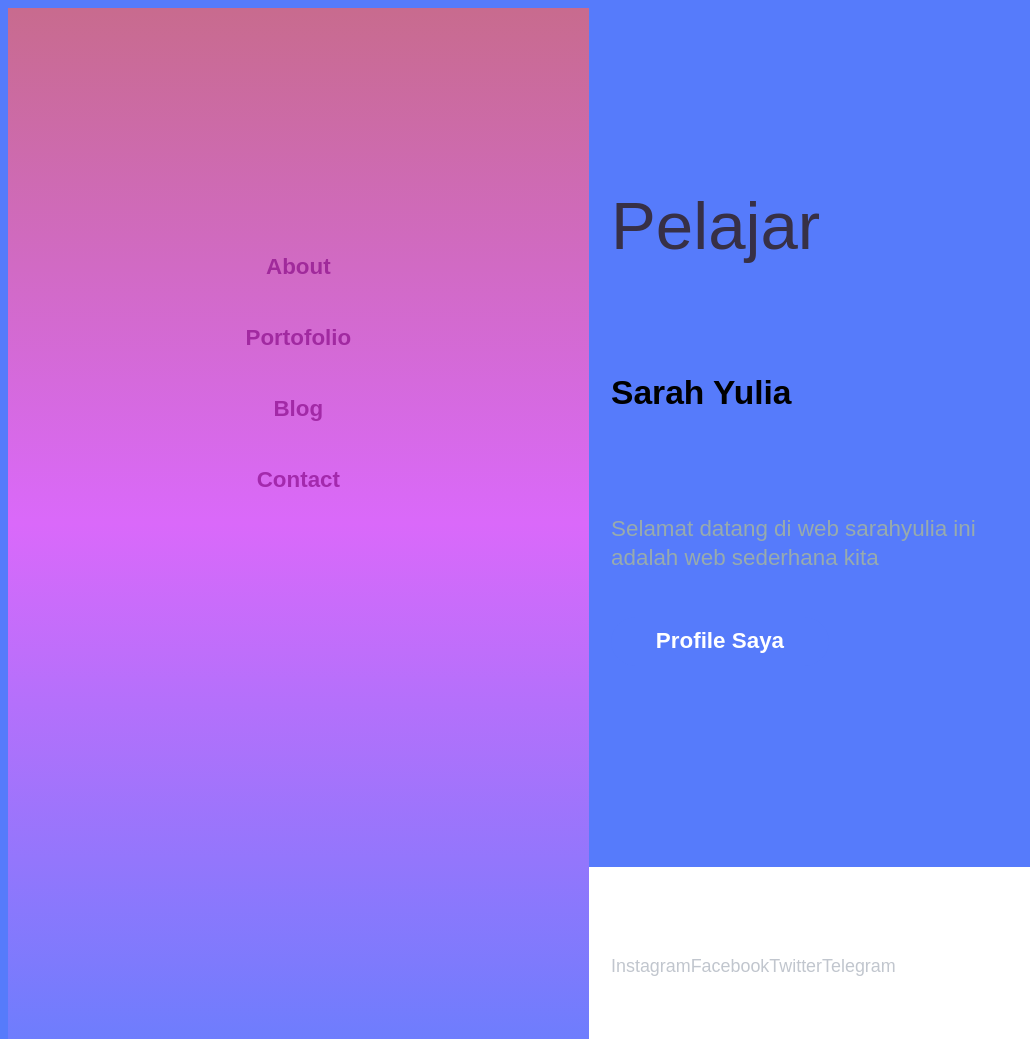
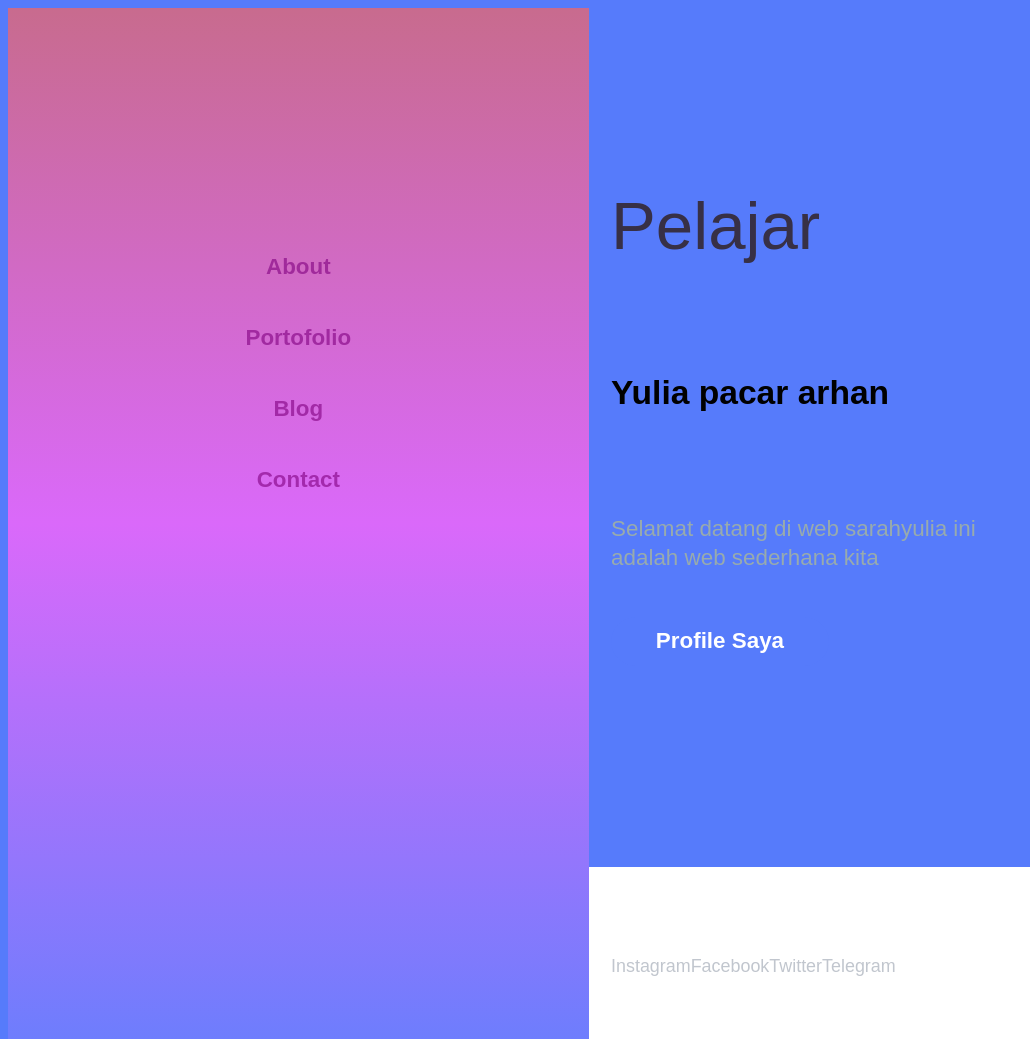
Before and after one commit to sarahyulia/web, a plain HTML site: page index.html in a window 1280 px wide. Shown: the whole page, without its empty margins (0-1030 px from the left). Drawn offline with Linux system fonts and the light colour scheme.

Commit message:
Update index.html

```diff
--- a/index.html
+++ b/index.html
@@ -25,7 +25,7 @@
           <div class="hero-content">
             <h1>Pelajar</h1>
             <br />
-            <h2>Sarah Yulia </h2>
+            <h2> Yulia pacar arhan </h2>
             <br /><br />
             <p>
               Selamat datang di web sarahyulia ini adalah web sederhana kita
```
